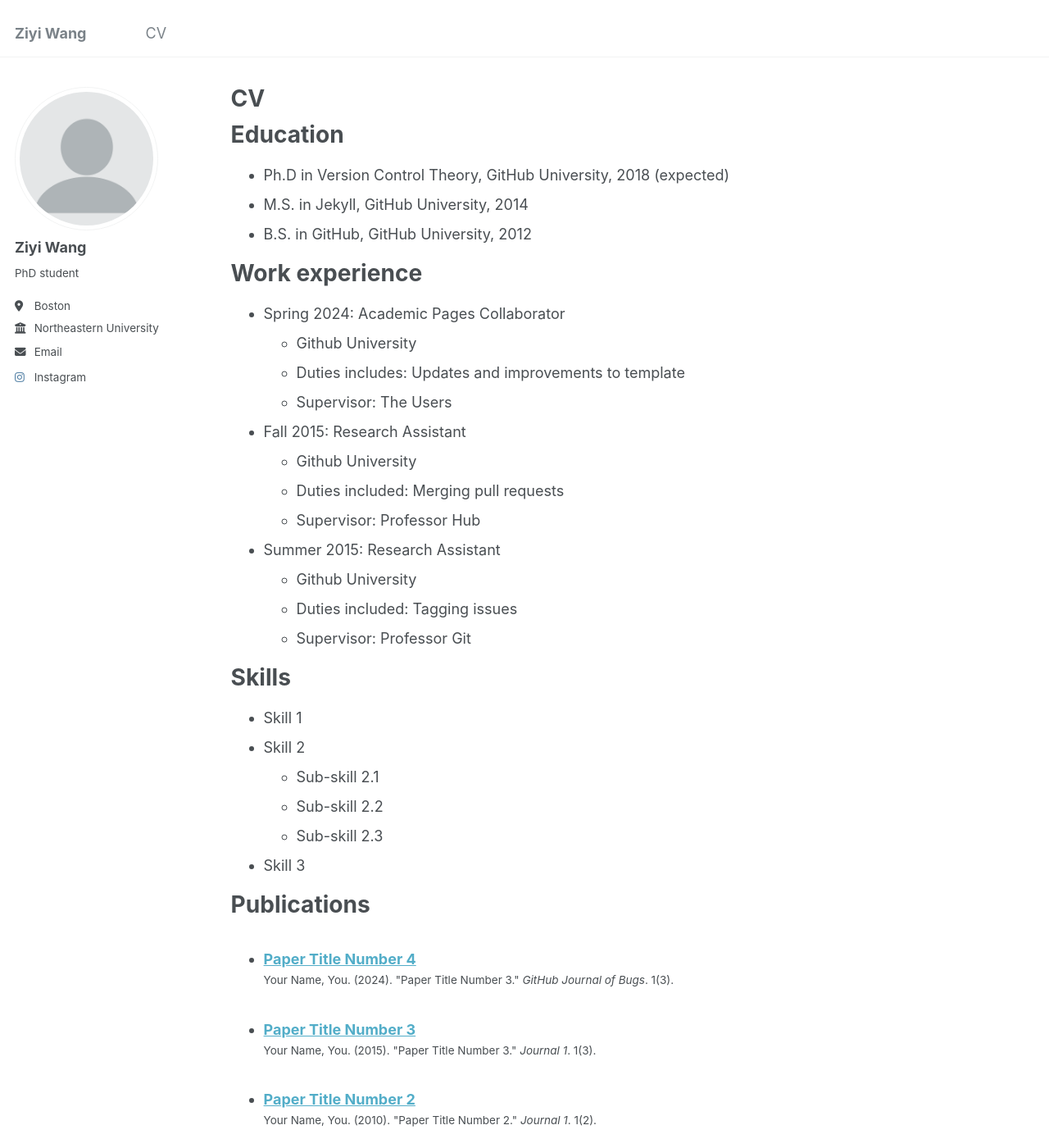
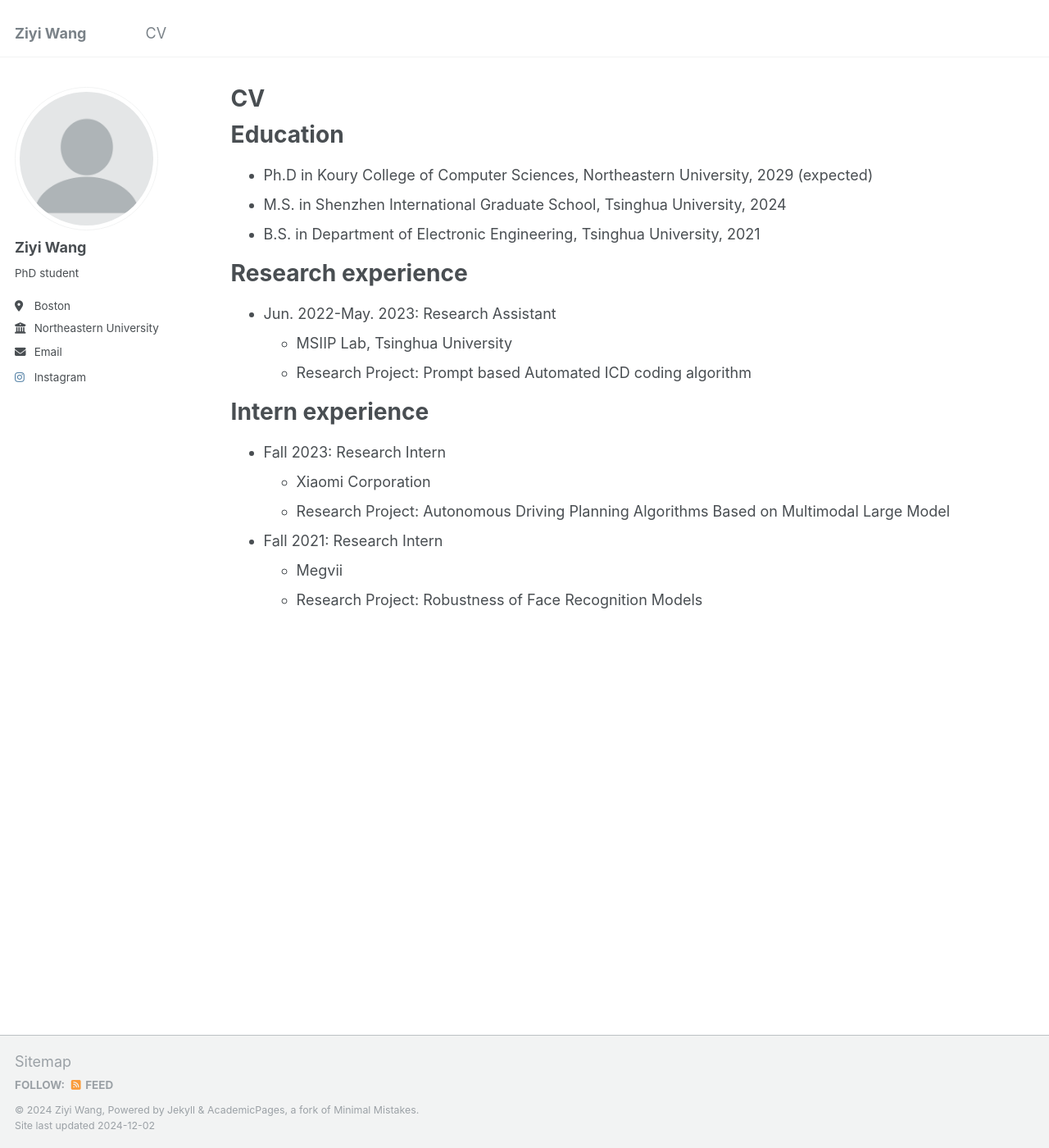
Before and after one commit to Ziyiii0-0/Ziyiii0-0.github.io, a Jekyll site: the page built from _pages/cv.md, in a window 1280 px wide and 1400 px high. Shown: the whole window at 82% size. Built offline with Jekyll 4.4.1, drawn with Linux system fonts in a browser that asks for light colours; some of the changed text lies outside the part shown.

Commit message:
Update cv.md

```diff
--- a/_pages/cv.md
+++ b/_pages/cv.md
@@ -11,54 +11,23 @@ redirect_from:
 
 Education
 ======
-* Ph.D in Version Control Theory, GitHub University, 2018 (expected)
-* M.S. in Jekyll, GitHub University, 2014
-* B.S. in GitHub, GitHub University, 2012
+* Ph.D in Koury College of Computer Sciences, Northeastern University, 2029 (expected)
+* M.S. in Shenzhen International Graduate School, Tsinghua University, 2024
+* B.S. in Department of Electronic Engineering, Tsinghua University, 2021
 
-Work experience
+Research experience
 ======
-* Spring 2024: Academic Pages Collaborator
-  * Github University
-  * Duties includes: Updates and improvements to template
-  * Supervisor: The Users
+* Jun. 2022-May. 2023: Research Assistant
+  * MSIIP Lab, Tsinghua University
+  * Research Project: Prompt based Automated ICD coding algorithm
 
-* Fall 2015: Research Assistant
-  * Github University
-  * Duties included: Merging pull requests
-  * Supervisor: Professor Hub
 
-* Summer 2015: Research Assistant
-  * Github University
-  * Duties included: Tagging issues
-  * Supervisor: Professor Git
+Intern experience
+======
+* Fall 2023: Research Intern
+  * Xiaomi Corporation
+  * Research Project: Autonomous Driving Planning Algorithms Based on Multimodal Large Model
 
-Skills
-======
-* Skill 1
-* Skill 2
-  * Sub-skill 2.1
-  * Sub-skill 2.2
-  * Sub-skill 2.3
-* Skill 3
-
-Publications
-======
-  <ul>{% for post in site.publications reversed %}
-    {% include archive-single-cv.html %}
-  {% endfor %}</ul>
-
-Talks
-======
-  <ul>{% for post in site.talks reversed %}
-    {% include archive-single-talk-cv.html  %}
-  {% endfor %}</ul>
-
-Teaching
-======
-  <ul>{% for post in site.teaching reversed %}
-    {% include archive-single-cv.html %}
-  {% endfor %}</ul>
-
-Service and leadership
-======
-* Currently signed in to 43 different slack teams
+* Fall 2021: Research Intern
+  * Megvii
+  * Research Project: Robustness of Face Recognition Models
```
